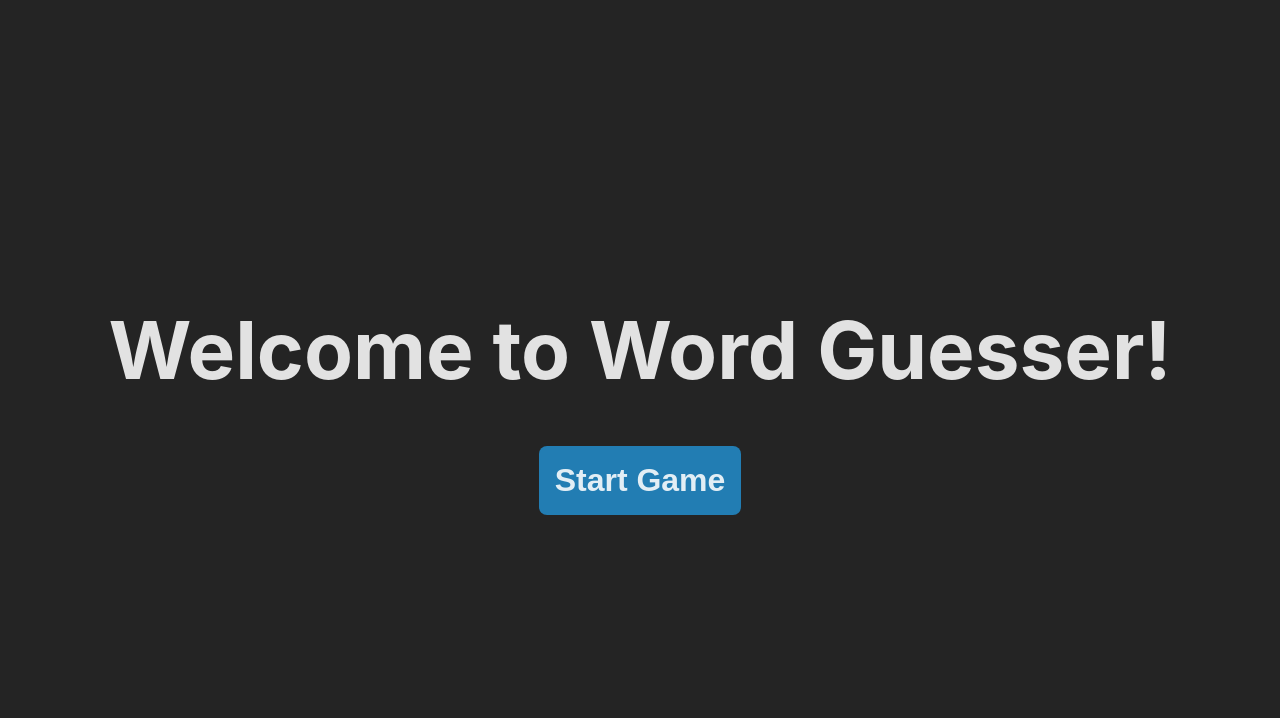
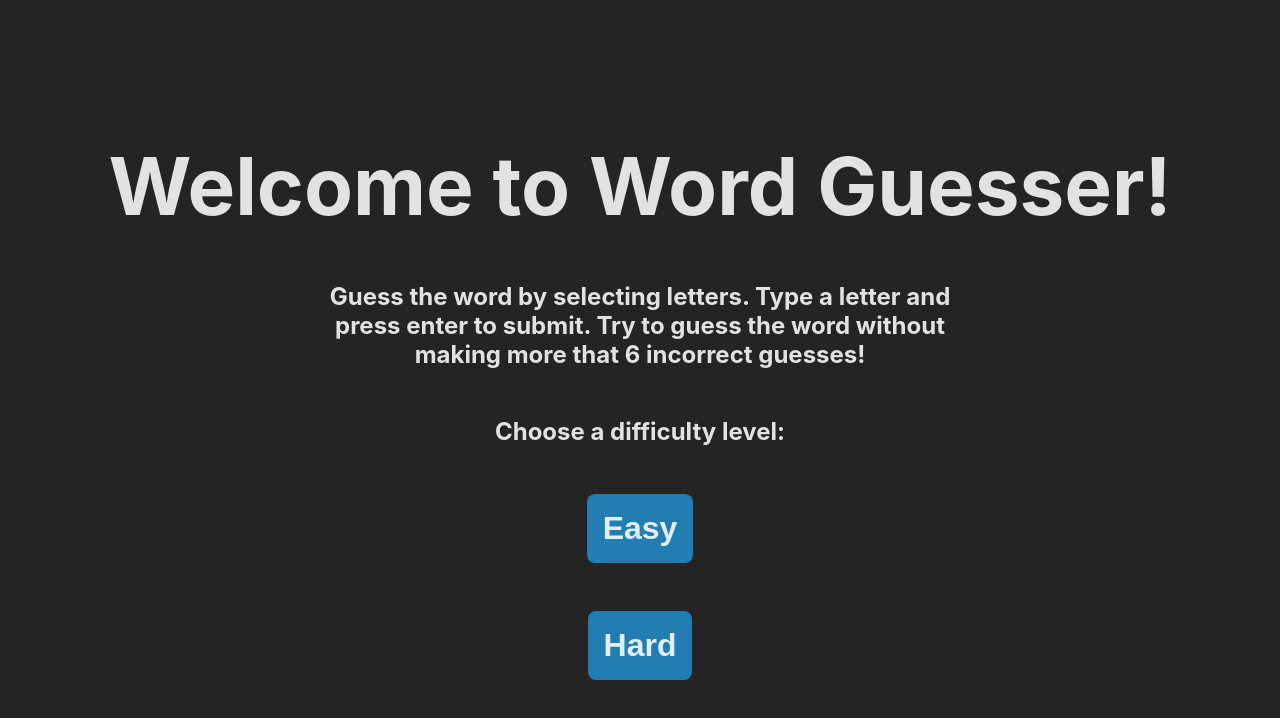
Before and after one commit to YungSamuri/WordGuessingGame, a React (Vite) app: page /#/ in a window 1280 px wide. Shown: the top 718 px of the page. Built offline with nearby package versions, Linux system fonts and the light colour scheme.

Commit message:
Added a difficultly system. Easy gives 4-6 letter words and Hard gives 7-9 letter words.

```diff
--- a/src/ApiQuery.ts
+++ b/src/ApiQuery.ts
@@ -1,5 +1,5 @@
-export async function getWord(): Promise<string[]> {
-    const length: number = Math.floor(Math.random() * 7) + 4;
+export async function getWord(difficultyOffset: number): Promise<string[]> {
+    const length: number = Math.floor(Math.random() * 3) + difficultyOffset;
     const reponse = await fetch(`https://random-word-api.herokuapp.com/word?length=${length}`);
     const data = await reponse.json();
     return data[0].split("");
--- a/src/index.css
+++ b/src/index.css
@@ -16,8 +16,14 @@
 }
 
 .title {
-	font-size: 5em;
-	color: rgba(255, 255, 255, 0.87);
+	font-size: 5rem;
+	text-align: center;
+}
+
+.description {
+	font-size: 1.5rem;
+	text-align: center;
+	width: 50%;
 }
 
 .button {
--- a/src/pages/Game.tsx
+++ b/src/pages/Game.tsx
@@ -2,7 +2,7 @@ import { useEffect, useState } from "react";
 import { WordDisplay } from "../WordDisplay";
 import { UserInput } from "../UserInput";
 import { Guesses } from "../Guesses";
-import { useNavigate } from "react-router-dom";
+import { useLocation, useNavigate } from "react-router-dom";
 import { getWord } from "../ApiQuery";
 
 
@@ -13,10 +13,12 @@ export function Game()
     const [word, setWord] = useState<string[]>(new Array());
 
     const navigate = useNavigate();
+    const location = useLocation();
+    const difficultyOffset = location.state as number;
 
     useEffect(() => {
         async function fetchWord() {
-            setWord(await getWord());
+            setWord(await getWord(difficultyOffset));
         }
 
         fetchWord();
@@ -24,13 +26,13 @@ export function Game()
 
     useEffect(() => {
         if (guessesLeft <= 0) {
-            navigate("/gameover", {state: guessesLeft});
+            navigate("/gameover", {state: {guessesLeft, word}});
         }
     }, [guessesLeft]);
 
     useEffect(() => {
         if (word.length > 1 && word.every((letter: string) => guessedLetters.has(letter))) {
-            navigate("/gameover", {state: guessesLeft});
+            navigate("/gameover", {state: {guessesLeft, word}});
         }
     }, [guessedLetters]);
 
--- a/src/pages/GameOver.tsx
+++ b/src/pages/GameOver.tsx
@@ -3,12 +3,19 @@ import { useLocation, useNavigate } from "react-router-dom";
 export function GameOver() {
     const navigate = useNavigate();
     const location = useLocation();
-    const guessesLeft = location.state as number;
+    const { guessesLeft, word } = location.state;
 
     return (
         <div className="content">
             <span className="title">{guessesLeft > 0 ? "You Win!" : "Game Over"}</span>
-            <button className="button" onClick={() => navigate("/game")}>Play Again</button>
+            <div className="description">
+                {guessesLeft > 0 ? `You guessed the word "${word.join("")}" with ${guessesLeft} guesses left!` : `The word was "${word.join("")}". Better luck next time!`}
+            </div>
+            <div className="instructions">
+                Play again?
+            </div>
+            <button className="button" onClick={() => navigate("/game", {state: 4})}>Easy</button>
+            <button className="button" onClick={() => navigate("/game", {state: 7})}>Hard</button>
         </div>
     )
 }
--- a/src/pages/Welcome.tsx
+++ b/src/pages/Welcome.tsx
@@ -6,7 +6,14 @@ export function Welcome() {
     return (
         <div className="content">
             <span className="title">Welcome to Word Guesser!</span>
-            <button className="button" onClick={() => navigate("/game")}>Start Game</button>
+            <div className="description">
+                Guess the word by selecting letters. Type a letter and press enter to submit. Try to guess the word without making more that 6 incorrect guesses!
+            </div>
+            <div className="instructions">
+                Choose a difficulty level:
+            </div>
+            <button className="button" onClick={() => navigate("/game", {state: 4})}>Easy</button>
+            <button className="button" onClick={() => navigate("/game", {state: 7})}>Hard</button>
         </div>
     )
 }
```
